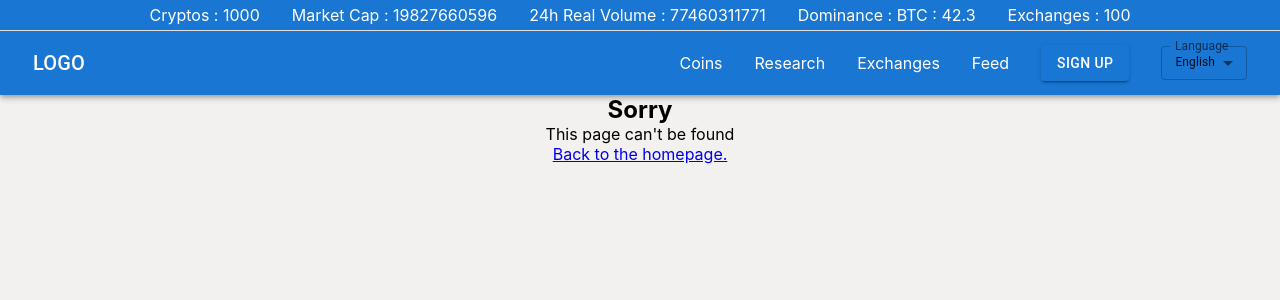
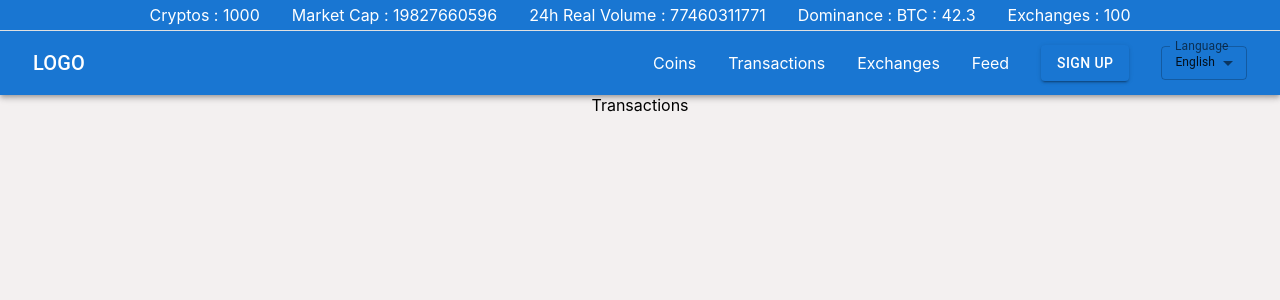
Before and after one commit to Stefanacef/CryptoWorld, a React (Create React App) app: page /transactions in a window 1280 px wide. Shown: the top 300 px of the page. Built offline with nearby package versions, Linux system fonts and the light colour scheme.

Commit message:
feat: add Transactions page

```diff
--- a/src/App.tsx
+++ b/src/App.tsx
@@ -1,7 +1,7 @@
 import './App.css'
 import FeedPage from './pages/FeedPage'
 import HomePage from './pages/HomePage'
-import ExplorationPage from './pages/ExplorationPage'
+import Transactions from './pages/Transactions'
 import Exchanges from './pages/Exchanges'
 import SignUpPage from './pages/SignUpPage'
 import { RecoilRoot } from 'recoil'
@@ -28,7 +28,7 @@ function App() {
               <Route path="/coins" element={<HomePage />} />
               <Route path="/coins/:id" element={<CoinDetails />} />
               <Route path="/feed" element={<FeedPage />} />
-              <Route path="/research" element={<ExplorationPage />} />
+              <Route path="/transactions" element={<Transactions />} />
               <Route path="/exchanges" element={<Exchanges />} />
               <Route path="/signup" element={<SignUpPage />} />
               <Route path="*" element={<NotFound />} />
--- a/src/components/navigation/NavigationLinks.tsx
+++ b/src/components/navigation/NavigationLinks.tsx
@@ -23,11 +23,11 @@ const NavigationLinks = () => {
     {
       name: (
         <FormattedMessage
-          id="navigation.link.research"
-          defaultMessage="Research"
+          id="navigation.link.transactions"
+          defaultMessage="Transactions"
         />
       ),
-      path: '/research',
+      path: '/transactions',
     },
     {
       name: (
--- a/src/i18n/languages/en.json
+++ b/src/i18n/languages/en.json
@@ -1,6 +1,6 @@
 {
   "navigation.link.coins": "Coins",
-  "navigation.link.research": "Research",
+  "navigation.link.transactions": "Transactions",
   "navigation.link.exchanges": "Exchanges",
   "navigation.link.feed": "Feed",
   "navigation.link.signup": "Sign up",
@@ -14,7 +14,7 @@
   "feed.textarea.toLong": "Maximum characters is 100",
   "feed.textarea.required": "Required",
   "comment.textarea.placeholder": "Leave a comment...",
-  "research.page.title": "Research",
+  "transactions.page.title": "Transactions",
   "exchanges.page.title": "Exchanges",
   "table.header.cell.name": "NAME",
   "table.header.cell.price": "PRICE",
--- a/src/i18n/languages/ro.json
+++ b/src/i18n/languages/ro.json
@@ -1,6 +1,6 @@
 {
   "navigation.link.coins": "Monede",
-  "navigation.link.research": "Documentatie",
+  "navigation.link.transactions": "Tranzactii",
   "navigation.link.exchanges": "Schimb valutar",
   "navigation.link.feed": "Feed",
   "navigation.link.signup": "Inregistreaza-te",
@@ -14,7 +14,7 @@
   "feed.textarea.toLong": "Numarul maxim de carcatere este 100",
   "feed.textarea.required": "Necesar",
   "comment.textarea.placeholder": "Lasa un comentariu...",
-  "research.page.title": "Documentatie",
+  "transactions.page.title": "Tranzactii",
   "exchanges.page.title": "Schimb valutar",
   "table.header.cell.name": "NUME",
   "table.header.cell.price": "PRET",
--- a/src/pages/ExplorationPage.tsx
+++ /dev/null
@@ -1,11 +0,0 @@
-import { FormattedMessage } from 'react-intl'
-
-const ExplorationPage = () => {
-  return (
-    <div>
-      <FormattedMessage id="research.page.title" defaultMessage="Research" />
-    </div>
-  )
-}
-
-export default ExplorationPage
--- /dev/null
+++ b/src/pages/Transactions.tsx
@@ -0,0 +1,14 @@
+import { FormattedMessage } from 'react-intl'
+
+const Transactions = () => {
+  return (
+    <div>
+      <FormattedMessage
+        id="transactions.page.title"
+        defaultMessage="Transactions"
+      />
+    </div>
+  )
+}
+
+export default Transactions
```
